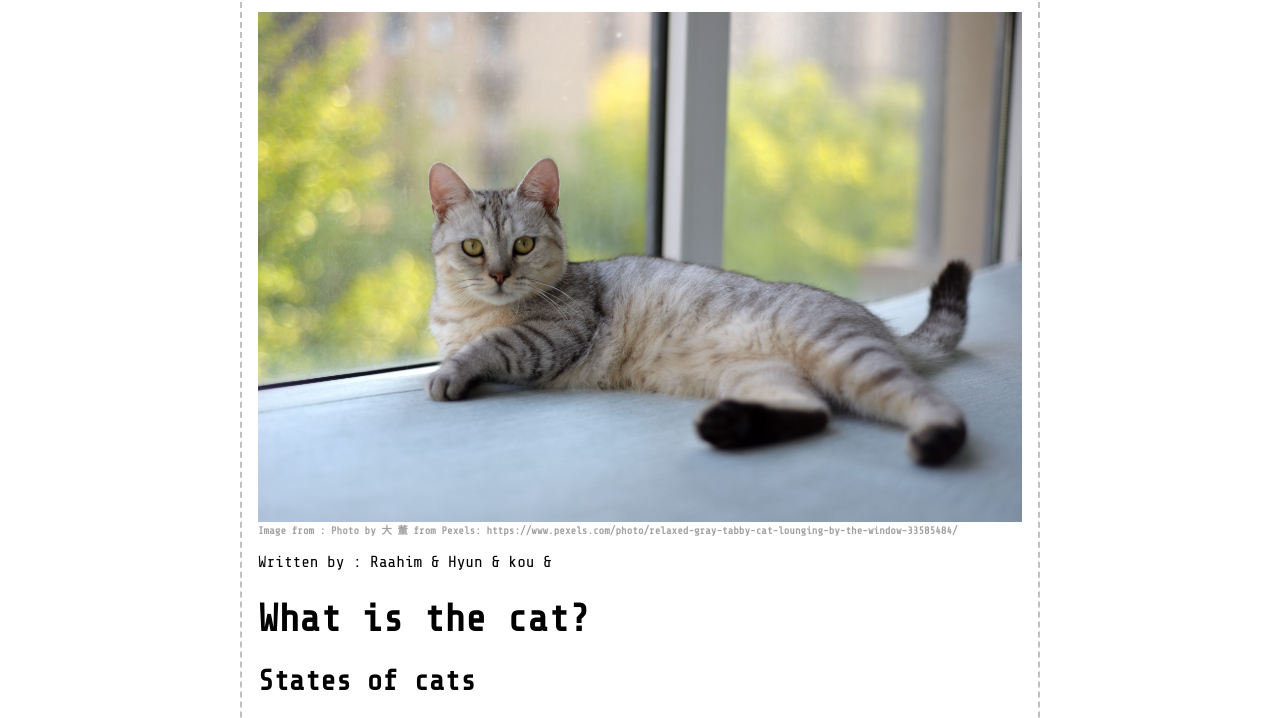
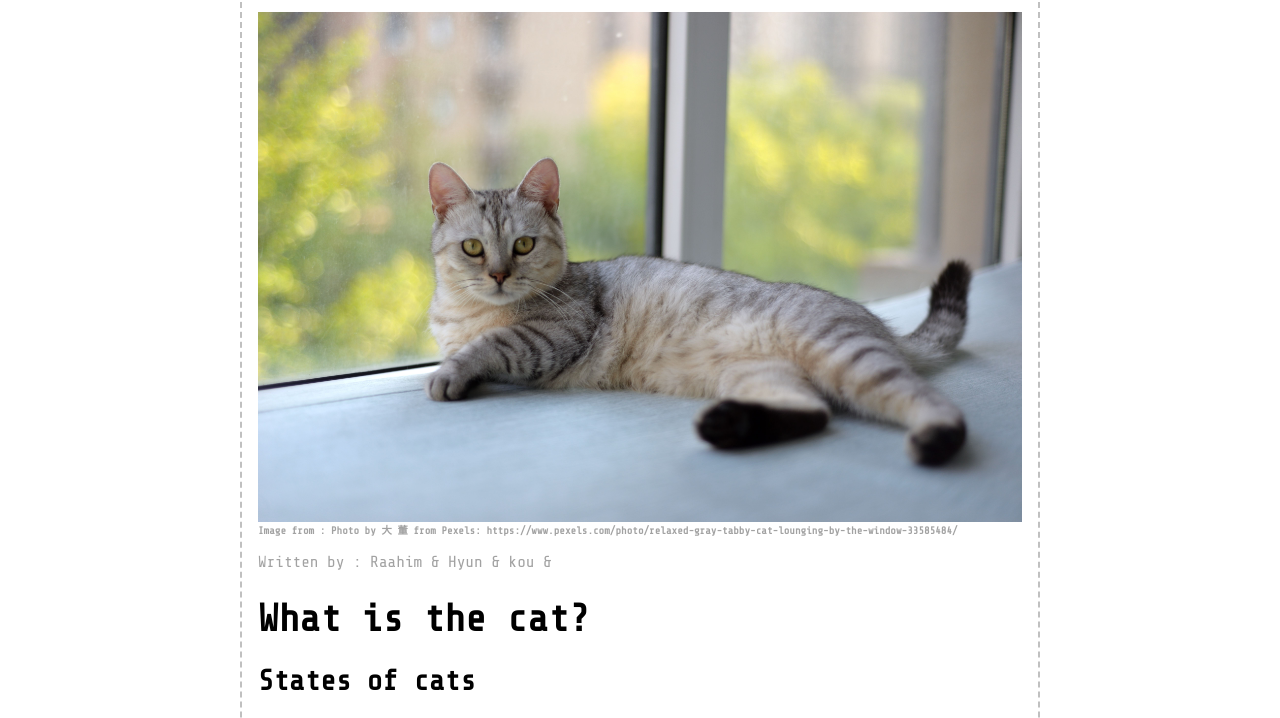
Before and after one commit to pfp-jpg/arcane_log, a plain HTML site: page cat/index.html in a window 1280 px wide. Shown: the part 78-796 px from the top of the page. Drawn offline with Linux system fonts and the light colour scheme.

Commit message:
Update style.css

```diff
--- a/assets/css/style.css
+++ b/assets/css/style.css
@@ -123,9 +123,9 @@ body {
 p {
     overflow-wrap: anywhere;
 }
-.ascii{
+.writer {
     font-size: 0.5rem;
-    text-align: center;
+    color : rgba(100,100,100,0.6)
 }
 a.topbar_title {
     text-decoration: none;
```
